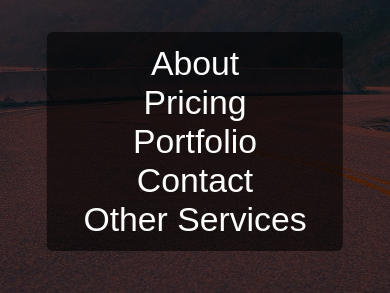
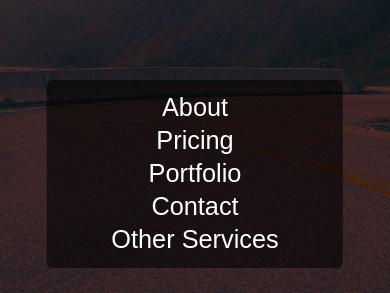
Before and after one commit to jonahedmundson/octane, a plain HTML site: page index.html in a window 390 px wide. Shown: the part 551-844 px from the top of the page. Drawn offline with Linux system fonts and the light colour scheme.

Commit message:
small changes

```diff
--- a/customstyle.css
+++ b/customstyle.css
@@ -92,7 +92,8 @@ _::-webkit-full-page-media, _:future, :root html, body {
 
   .list-item {
     text-align: center;
-    font-size: max(2vw, 4vh);
+    font-size: max(2vw, 3vh);
+    line-height: 130%;
     font-weight: normal;
   }
 
@@ -101,7 +102,7 @@ _::-webkit-full-page-media, _:future, :root html, body {
     left: 50%;
     transform: translate(-50%, 0);
     text-align: center;
-    bottom: 5vh;
+    bottom: 3vh;
     width: 70vw;
     max-width: 80vw;
     background-color: #0000008f;
```
